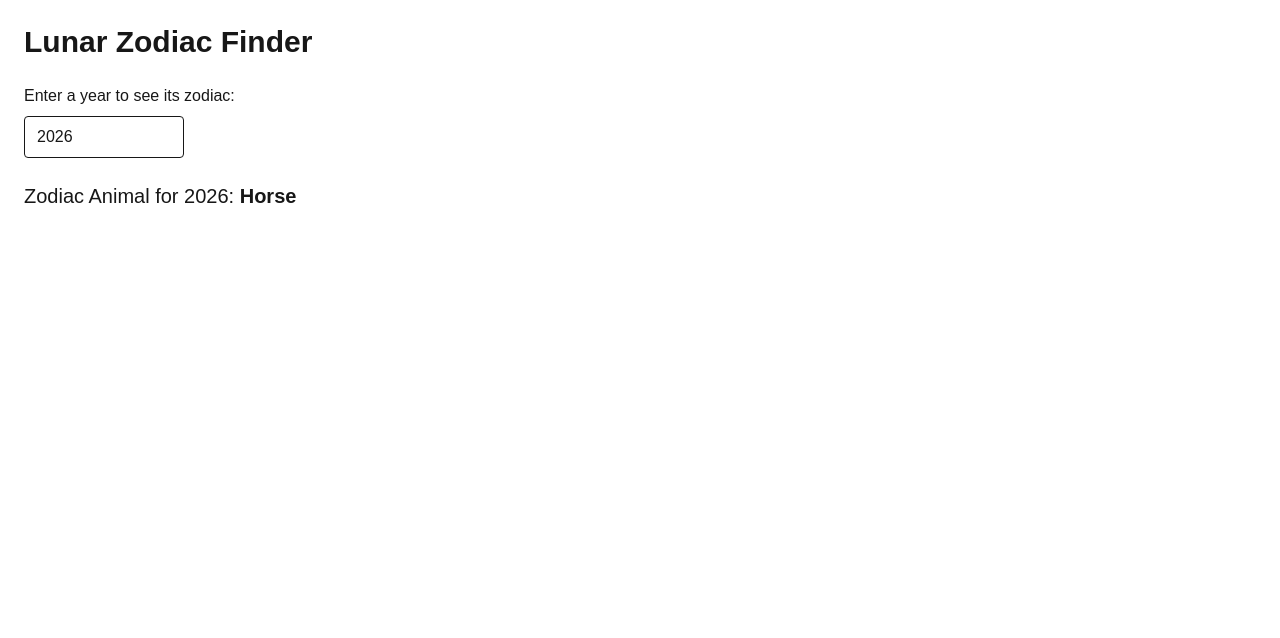
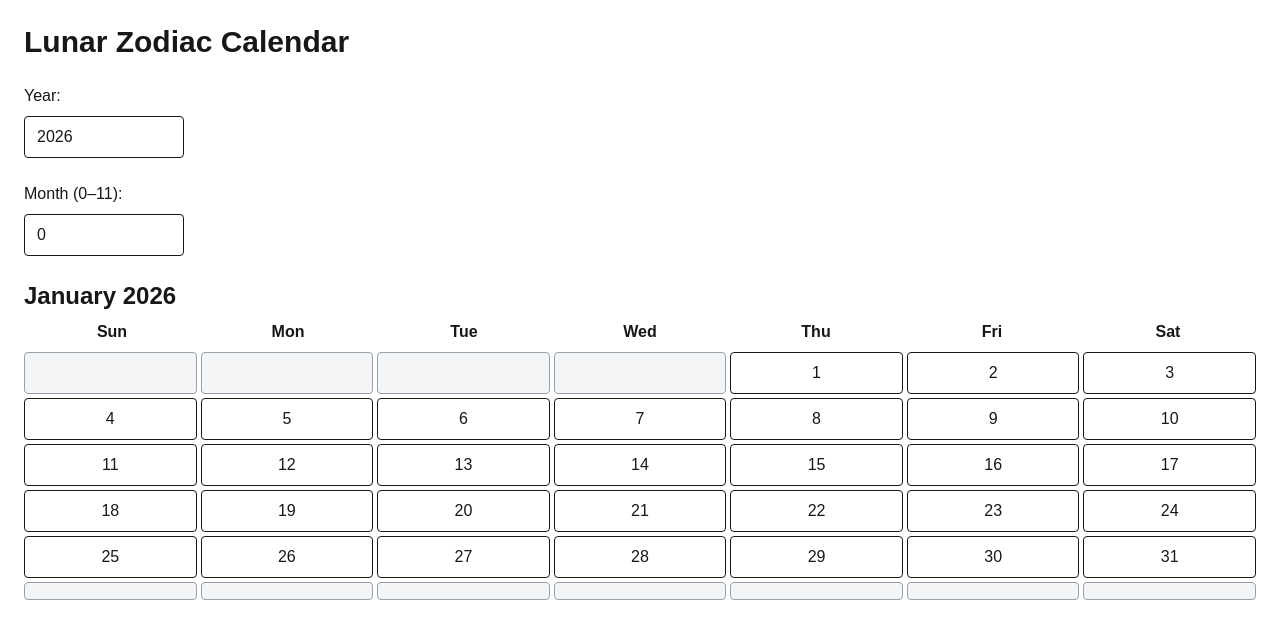
Before and after one commit to tatsuyax25/lunar-zodiac-calendar, a Next.js app: page / in a window 1280 px wide. Shown: the top 638 px of the page. Built offline with nearby package versions, Linux system fonts and the light colour scheme.

Commit message:
Created a CalendarGrid component and fix bugs

```diff
--- a/src/app/page.tsx
+++ b/src/app/page.tsx
@@ -1,33 +1,37 @@
 "use client";
 
-// We import the React's useStat so the page can react to user input.
+// We import useState so the page can react to user input.
+// This makes the page interactive (client component).
 import { useState } from "react";
 
-// Import your zodiac function from the module you created.
-import { getZodiacForYear } from "@/zodiac/zodiac";
+// Import the CalendarGrid component you created.
+// This component renders the 6×7 month layout.
+import CalendarGrid from "@/components/CalendarGrid";
 
 export default function HomePage() {
-  // Start with the current year as the default.
-  // This makes the page immediately show the user's zodiac when it loads.
-  const currentYear = new Date().getFullYear();
+  // Get today's date so the calendar starts on the current month/year.
+  const today = new Date();
 
-  // React state to store the year user is typing.
-  const [year, setYear] = useState<number>(currentYear);
+  // Store the selected year in React state.
+  // Default: current year.
+  const [year, setYear] = useState(today.getFullYear());
 
-  // Compute the zodiac animal for the selected year.
-  const zodiac = getZodiacForYear(year);
+  // Store the selected month in React state.
+  // JS months are 0–11, so January = 0, December = 11.
+  const [month, setMonth] = useState(today.getMonth());
 
   return (
     <main className="p-6 space-y-6">
       {/* Page title */}
-      <h1 className="text-3xl font-bold">Lunar Zodiac Finder</h1>
+      <h1 className="text-3xl font-bold">Lunar Zodiac Calendar</h1>
 
-      {/* Input field for the year */}
+      {/* YEAR INPUT SECTION */}
       <div className="space-y-2">
-        <label htmlFor="year-input" className="block font-medium">
-          Enter a year to see its zodiac:
-        </label>
+        <label htmlFor="year-input" className="block font-medium">Year:</label>
 
+        {/* Input for selecting the year.
+            - type="number" ensures numeric input
+            - onChange updates the state so the UI re-renders */}
         <input
           id="year-input"
           type="number"
@@ -37,10 +41,28 @@ export default function HomePage() {
         />
       </div>
 
-      {/* Display the zodiac result */}
-      <div className="text-xl">
-        Zodiac Animal for {year}: <span className="font-semibold">{zodiac}</span>
+      {/* MONTH INPUT SECTION */}
+      <div className="space-y-2">
+        <label htmlFor="month-input" className="block font-medium">Month (0–11):</label>
+
+        {/* Input for selecting the month.
+            - min/max restrict input to valid JS month range
+            - month is stored as a number in state */}
+        <input
+          id="month-input"
+          type="number"
+          min={0}
+          max={11}
+          value={month}
+          onChange={(e) => setMonth(Number(e.target.value))}
+          className="border rounded px-3 py-2 w-40"
+        />
       </div>
+
+      {/* CALENDAR GRID RENDERING */}
+      {/* We pass the selected year and month into the CalendarGrid component.
+          The component uses your calendar engine to generate the month layout. */}
+      <CalendarGrid year={year} month={month} />
     </main>
   );
 }
--- /dev/null
+++ b/src/components/CalendarGrid.tsx
@@ -0,0 +1,49 @@
+"use client";
+
+import { generateMonth } from "@/calendar/generators/generateMonth";
+import { CalendarDay } from "@/calendar/types/CalendarTypes";
+
+interface CalendarGridProps {
+  readonly year: number;
+  readonly month: number; // 0 = January, 11 = December (JS month index)
+}
+
+/**
+ * Renders a full 6x7 calendar grid for a given month and year.
+ * This component is purely visual - all the logic lives in the calendar engine.
+ */
+export default function CalendarGrid({ year, month }: CalendarGridProps) {
+  // Generate the 6x7 grid using your calendar engine
+  const grid = generateMonth(year, month);
+
+  return (
+    <div className="space-y-2">
+      {/* Month + Year header */}
+      <h2 className="text-2xl font-bold">
+        {new Date(year, month).toLocaleString("default", { month: "long", })} {year}
+      </h2>
+
+      {/* Day-of-week labels */}
+      <div className="grid grid-cols-7 text-center font-semibold">
+        <div>Sun</div>
+        <div>Mon</div>
+        <div>Tue</div>
+        <div>Wed</div>
+        <div>Thu</div>
+        <div>Fri</div>
+        <div>Sat</div>
+      </div>
+
+      {/* Calendar grid */}
+      <div className="grid grid-cols-7 gap-1">
+        {grid.map((week, weekIndex) =>
+          week.map((day: CalendarDay, dayIndex) => (
+            <div key={`${weekIndex}-${dayIndex}`} className={`border rounded p-2 text-center ${ day.isCurrentMonth ? "bg-white" : "bg-gray-100 text-gray-400" }`} >
+              {day.day === 0 ? "" : day.day}
+            </div>
+          ))
+        )}
+      </div>
+    </div>
+  );
+}
```
